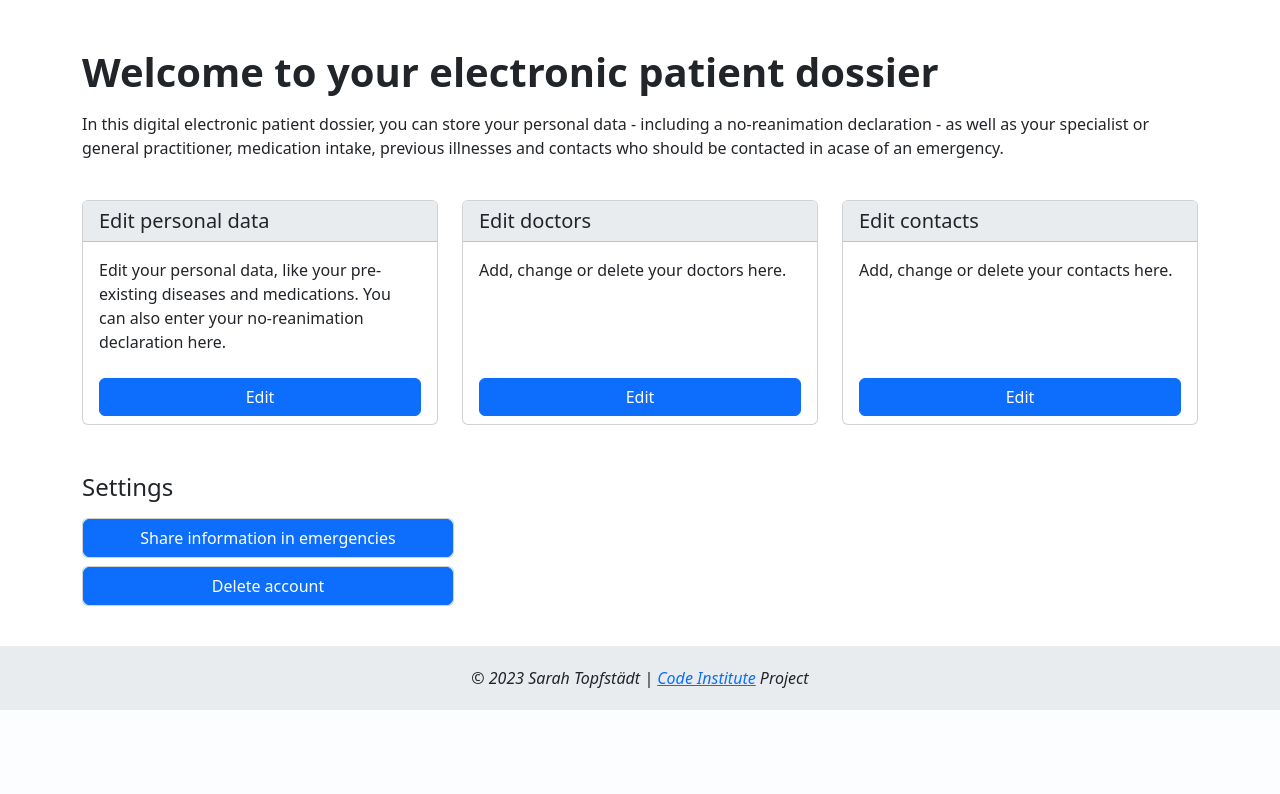
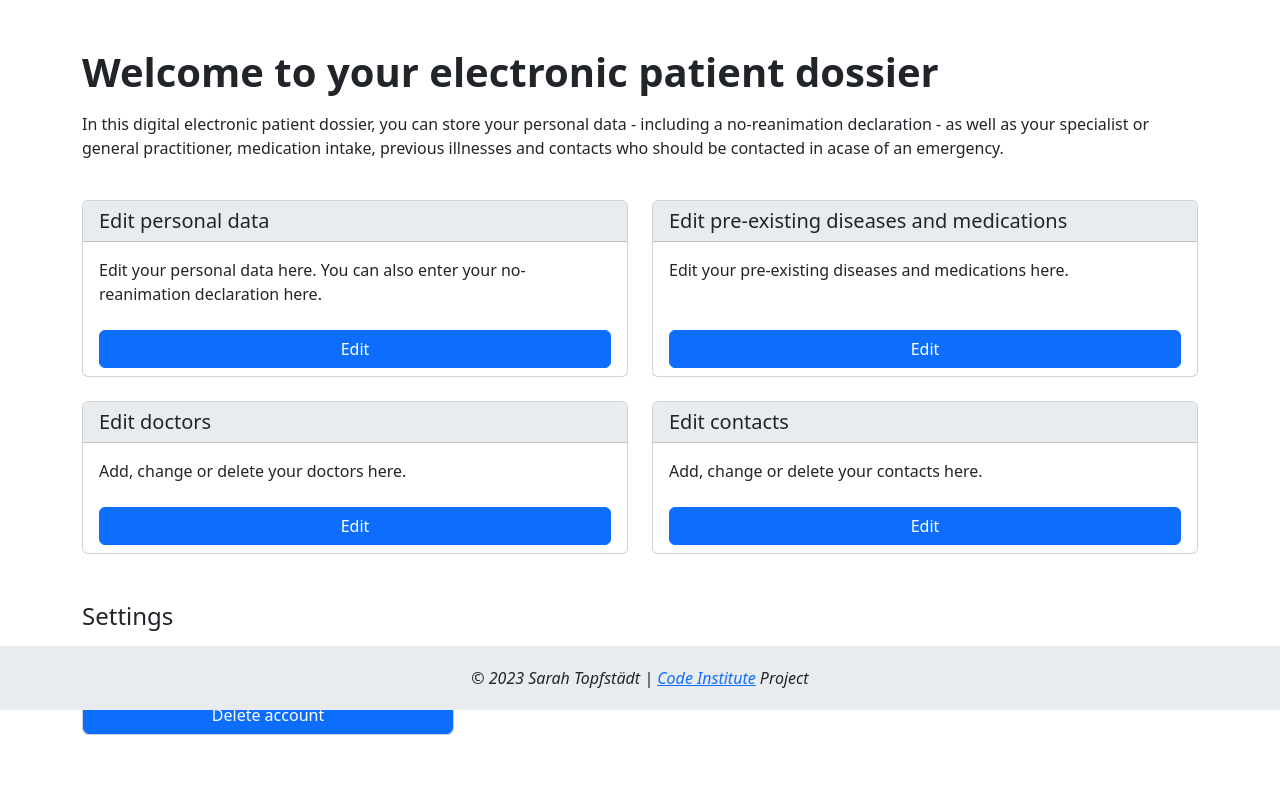
Before and after one commit to puma13992/digial-patient, a Django app: page /profile/ in a window 1280 px wide. Shown: the part 90-884 px from the top of the page. Before the commit the page ends 800 px from the top, so only its background shows below. Run offline with Django 3.2, Linux system fonts and the light colour scheme; the visitor is signed in with stand-in values (Sample User, id 1).

Commit message:
Change some styles and add urls to profile.html

```diff
--- a/templates/profile.html
+++ b/templates/profile.html
@@ -26,14 +26,14 @@
   <!--Cards-->
     <div class="container">
         <div class="row">
-            <div class="col-lg-4 col-md-6 col-sm-12 card-group mt-4">
+            <div class="col-lg-6 col-md-6 col-sm-12 card-group mt-4">
                 <div class="card">
                     <div class="card-header h5 bg-body-secondary">
                         Edit personal data
                     </div>
                     <div class="card-body">
                         <p class="card-text">
-                            Edit your personal data, like your pre-existing diseases and medications.
+                            Edit your personal data here.
                             You can also enter your no-reanimation declaration here.
                         </p>
                     </div>
@@ -42,7 +42,22 @@
                     </div>
                 </div>
             </div>
-            <div class="col-lg-4 col-md-6 col-sm-12 card-group mt-4">
+            <div class="col-lg-6 col-md-6 col-sm-12 card-group mt-4">
+                <div class="card">
+                    <div class="card-header h5 bg-body-secondary">
+                        Edit pre-existing diseases and medications
+                    </div>
+                    <div class="card-body">
+                        <p class="card-text">
+                            Edit your pre-existing diseases and medications here.
+                        </p>
+                    </div>
+                    <div class="d-grid gap-2 card-footer bg-transparent border border-0">
+                        <a href="{% url 'medidis' %}" class="btn btn-primary">Edit</a>
+                    </div>
+                </div>
+            </div>
+            <div class="col-lg-6 col-md-6 col-sm-12 card-group mt-4">
                 <div class="card">
                     <div class="card-header h5 bg-body-secondary">
                         Edit doctors
@@ -57,7 +72,7 @@
                     </div>
                 </div>
             </div>
-            <div class="col-lg-4 col-md-6 col-sm-12 card-group mt-4">
+            <div class="col-lg-6 col-md-6 col-sm-12 card-group mt-4">
                 <div class="card">
                     <div class="card-header h5 bg-body-secondary">
                         Edit contacts
```
